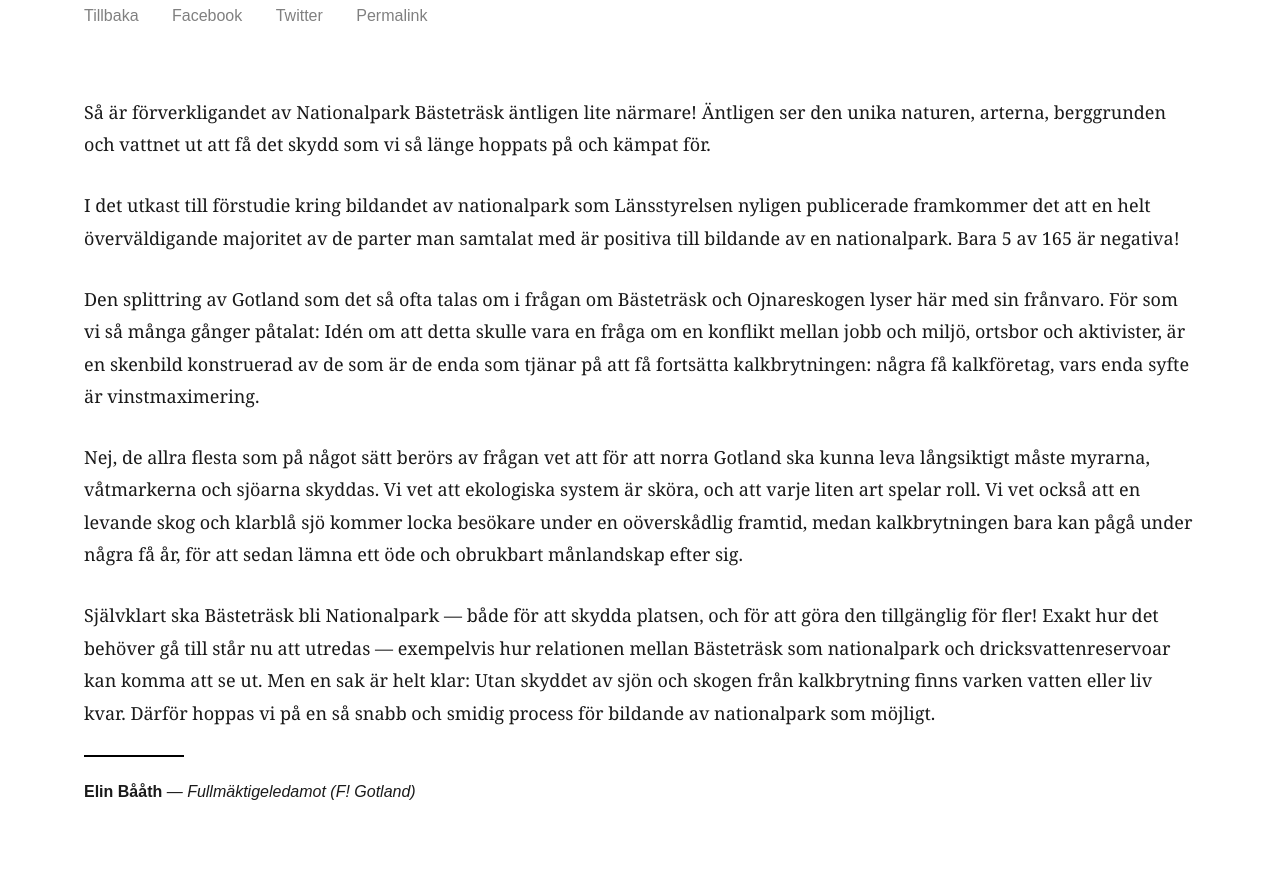
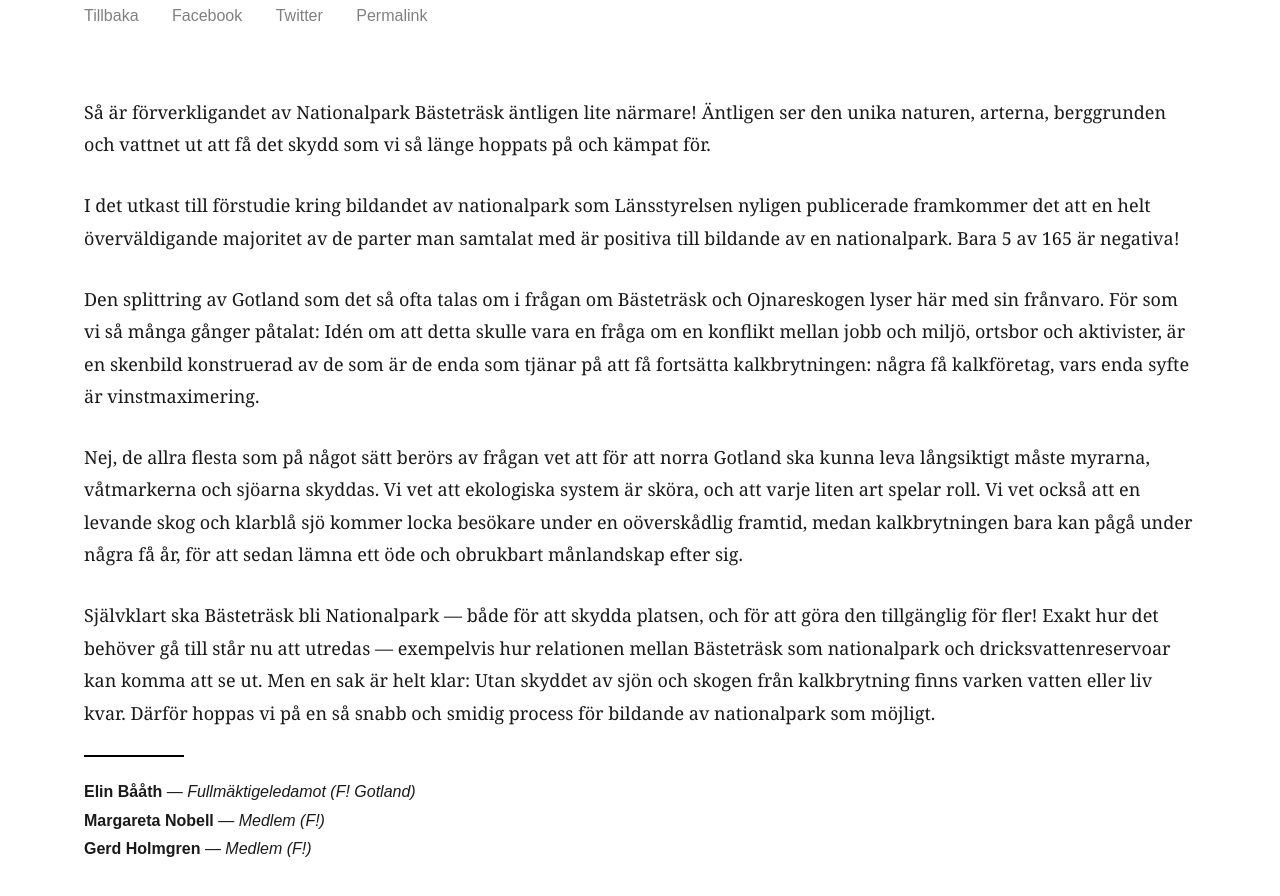
Before and after one commit to figotland/figotland, a Jekyll site: the page built from _posts/2017-10-07-gor-verklighet-av-nationalpark-bastetrask-snarast-mojligt.markdown, in a window 1280 px wide and 900 px high, scrolled down 796 px. Shown: the top 896 px of the window. Built offline with Jekyll 4.4.1, drawn with Linux system fonts in a browser that asks for light colours; nearby versions of some CDN libraries; before the commit the page ends 1638 px from its top, so only the background shows below that.

Commit message:
Updated Gor Verklighet Av Nationalpark Bastetrask Snarast Mojligt

```diff
--- a/_posts/2017-10-07-gor-verklighet-av-nationalpark-bastetrask-snarast-mojligt.markdown
+++ b/_posts/2017-10-07-gor-verklighet-av-nationalpark-bastetrask-snarast-mojligt.markdown
@@ -6,6 +6,8 @@ tags:
 - vatten
 authors:
 - Elin Bååth
+- Margareta Nobell
+- Gerd Holmgren
 image: "/uploads/cover_28-04-17.jpg"
 ---
 
```
